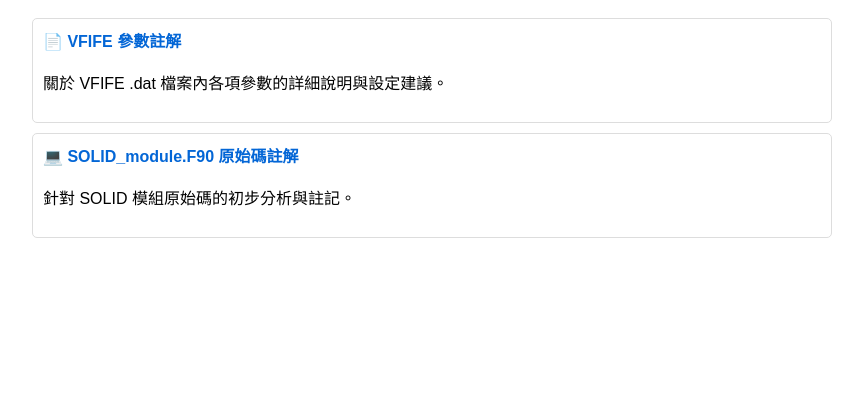
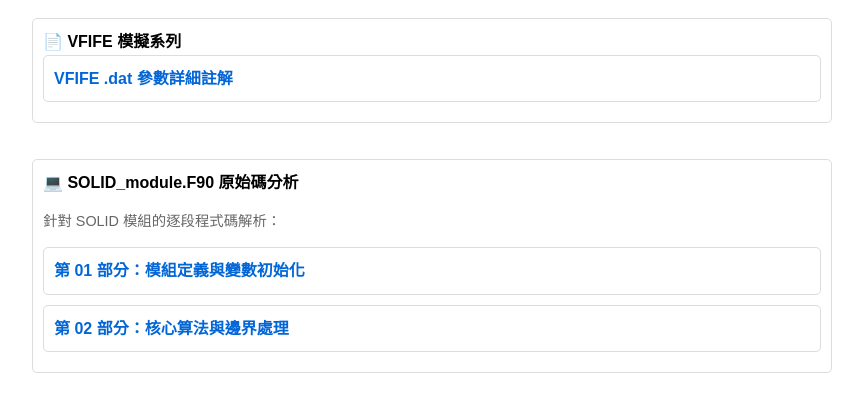
Before and after one commit to slider60213/Truchas-Lab, a plain HTML site: page index.html in a window 1280 px wide. Shown: the part 118-530 px from the top of the page, without its empty margins (208-1071 px from the left). Drawn offline with Linux system fonts and the light colour scheme.

Commit message:
Update index.html

```diff
--- a/index.html
+++ b/index.html
@@ -14,14 +14,23 @@
 </head>
 <body>
     <h1>Truchas-Lab 模擬與研究筆記</h1>
-    <ul>
+<ul>
         <li>
-            <a href="VFIFE_dat檔參數註解.html">📄 VFIFE 參數註解</a>
-            <p>關於 VFIFE .dat 檔案內各項參數的詳細說明與設定建議。</p>
+            <strong>📄 VFIFE 模擬系列</strong>
+            <ul>
+                <li><a href="VFIFE_dat檔參數註解.html">VFIFE .dat 參數詳細註解</a></li>
+            </ul>
         </li>
+
+        <br>
+
         <li>
-            <a href="SOLID_module_F90_01.html">💻 SOLID_module.F90 原始碼註解</a>
-            <p>針對 SOLID 模組原始碼的初步分析與註記。</p>
+            <strong>💻 SOLID_module.F90 原始碼分析</strong>
+            <p style="color: #666; font-size: 0.9em;">針對 SOLID 模組的逐段程式碼解析：</p>
+            <ul>
+                <li><a href="SOLID_module_F90_01.html">第 01 部分：模組定義與變數初始化</a></li>
+                <li><a href="SOLID_module_F90_02.html">第 02 部分：核心算法與邊界處理</a></li>
+                </ul>
         </li>
     </ul>
 </body>
```
